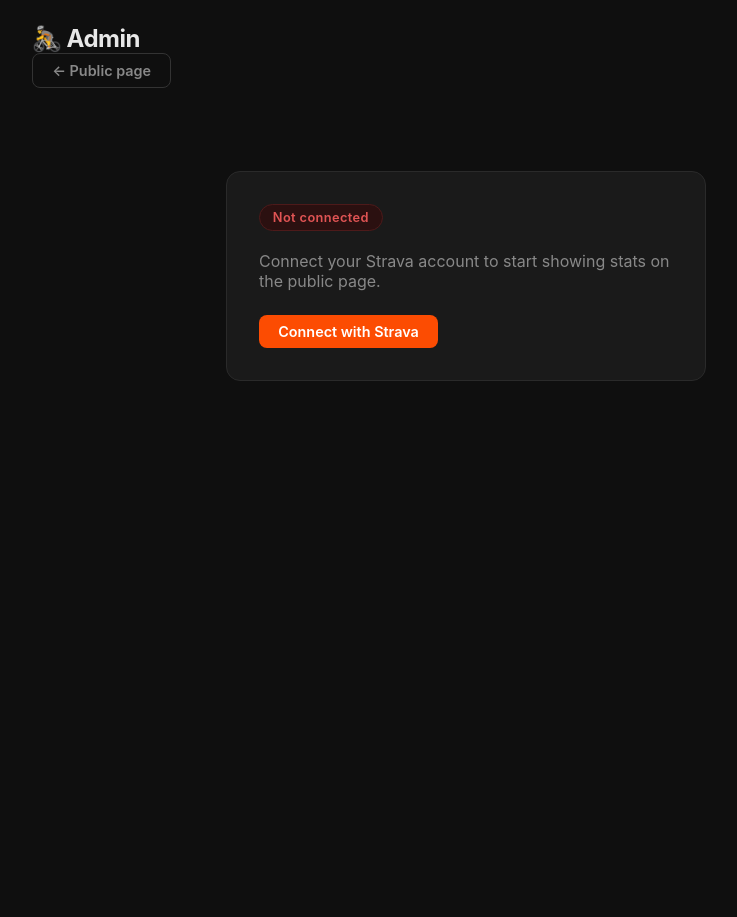
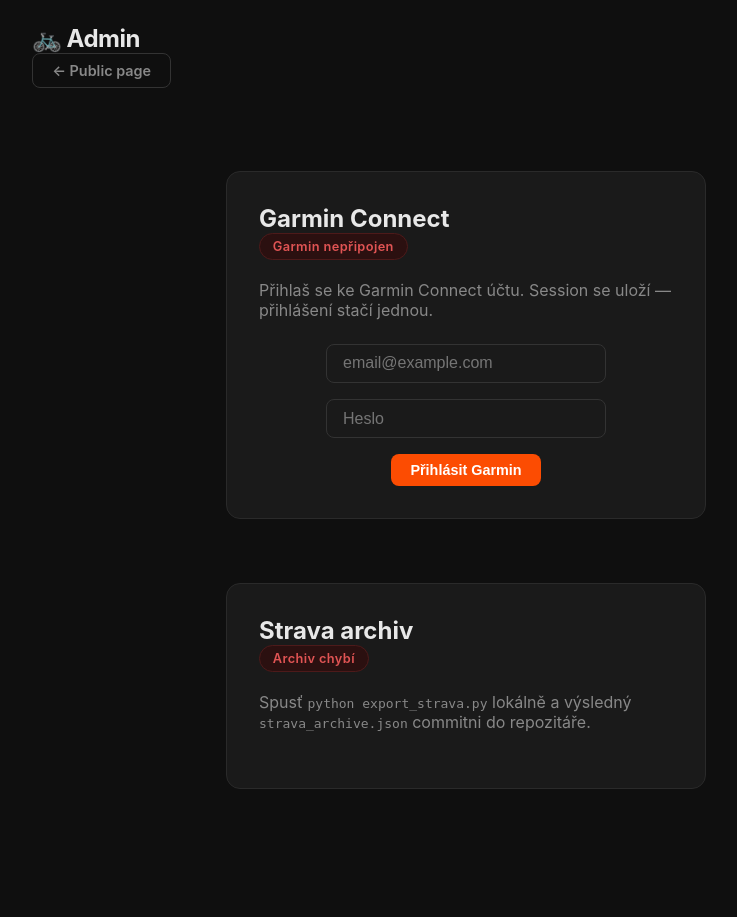
Before and after one commit to 212444970/strava-km-tracker, a Flask app: page /admin in a window 1280 px wide. Shown: the whole page, without its empty margins (174-911 px from the left). Before the commit the page ends 381 px from the top, so only its background shows below. Run offline with Flask 3, Linux system fonts and the light colour scheme.

Commit message:
Migrate from Strava live API to Garmin Connect + Strava static archive
https://claude.ai/code/session_01XD9BMqE78876eVJX5o9YbP

```diff
--- a/app.py
+++ b/app.py
@@ -3,47 +3,20 @@ import webbrowser
 from functools import wraps
 
 from dotenv import load_dotenv
-
 load_dotenv()
 
-from flask import (
-    Flask,
-    redirect,
-    render_template,
-    request,
-    session,
-    url_for,
-)
+from flask import Flask, redirect, render_template, request, session, url_for
 
-import strava_client
-import token_store
 import historical_store
+import strava_archive_store
+import garmin_client
 
 app = Flask(__name__)
 app.secret_key = os.environ.get("FLASK_SECRET_KEY", "dev-secret-change-me")
 
-STRAVA_AUTH_URL = "https://www.strava.com/oauth/authorize"
 PORT = int(os.environ.get("PORT", 5000))
-
-# In production set APP_URL=https://your-app.railway.app (no trailing slash)
 APP_URL = os.environ.get("APP_URL", f"http://localhost:{PORT}")
 ADMIN_PASSWORD = os.environ.get("ADMIN_PASSWORD", "")
-
-
-# ---------------------------------------------------------------------------
-# Auth helpers
-# ---------------------------------------------------------------------------
-
-def _auth_url():
-    redirect_uri = f"{APP_URL}/callback"
-    return (
-        f"{STRAVA_AUTH_URL}"
-        f"?client_id={os.environ['STRAVA_CLIENT_ID']}"
-        f"&redirect_uri={redirect_uri}"
-        f"&response_type=code"
-        f"&approval_prompt=auto"
-        f"&scope=activity:read_all"
-    )
 
 
 def admin_required(f):
@@ -55,52 +28,26 @@ def admin_required(f):
     return decorated
 
 
-# ---------------------------------------------------------------------------
-# Public routes
-# ---------------------------------------------------------------------------
+def _load_all_activities():
+    historical = historical_store.load()
+    archived   = strava_archive_store.load()
+    garmin     = garmin_client.get_activities()
+    combined = historical + archived + garmin
+    return sorted(combined, key=lambda x: x["date"], reverse=True)
+
 
 @app.route("/")
 def index():
-    tokens = token_store.load()
-    if not tokens:
+    if not garmin_client.is_connected() and not strava_archive_store.load():
         return render_template("index.html", connected=False)
-
-    activities = strava_client.get_activities()
-    if activities is None:
-        return render_template("index.html", connected=False)
-
-    # Merge: historical data covers pre-2024, Strava covers 2024+
-    historical = historical_store.load()
-    if historical:
-        strava_recent = [a for a in activities if a["date"] >= historical_store.HISTORICAL_CUTOFF]
-        all_activities = sorted(historical + strava_recent, key=lambda x: x["date"], reverse=True)
-    else:
-        all_activities = activities
-
+    activities = _load_all_activities()
     return render_template(
         "index.html",
         connected=True,
-        activities=all_activities,
-        category_labels=strava_client.CATEGORY_LABELS,
+        activities=activities,
+        category_labels=garmin_client.CATEGORY_LABELS,
     )
 
-
-@app.route("/api/stats")
-def api_stats():
-    """JSON endpoint — useful for embedding stats elsewhere."""
-    from flask import jsonify
-    tokens = token_store.load()
-    if not tokens:
-        return jsonify({"error": "not connected"}), 503
-    activities = strava_client.get_activities()
-    if activities is None:
-        return jsonify({"error": "failed to fetch activities"}), 503
-    return jsonify(strava_client.compute_stats(activities))
-
-
-# ---------------------------------------------------------------------------
-# Admin routes (password-protected when ADMIN_PASSWORD is set)
-# ---------------------------------------------------------------------------
 
 @app.route("/admin/login", methods=["GET", "POST"])
 def admin_login():
@@ -116,32 +63,57 @@ def admin_login():
 @app.route("/admin")
 @admin_required
 def admin():
-    connected = token_store.load() is not None
-    return render_template("admin.html", connected=connected, auth_url=_auth_url())
+    return render_template(
+        "admin.html",
+        garmin_connected=garmin_client.is_connected(),
+        archive_count=len(strava_archive_store.load()),
+    )
+
+
+@app.route("/admin/garmin-login", methods=["POST"])
+@admin_required
+def admin_garmin_login():
+    email    = request.form.get("email", "").strip()
+    password = request.form.get("password", "").strip()
+    result = garmin_client.login(email, password)
+    if result == "ok":
+        return redirect(url_for("admin"))
+    if result == "mfa":
+        return render_template("admin.html",
+                               garmin_connected=False,
+                               archive_count=len(strava_archive_store.load()),
+                               needs_mfa=True)
+    return render_template("admin.html",
+                           garmin_connected=False,
+                           archive_count=len(strava_archive_store.load()),
+                           garmin_error="Přihlášení selhalo. Zkontroluj email a heslo.")
+
+
+@app.route("/admin/garmin-mfa", methods=["POST"])
+@admin_required
+def admin_garmin_mfa():
+    code = request.form.get("code", "").strip()
+    result = garmin_client.login_mfa(code)
+    if result == "ok":
+        return redirect(url_for("admin"))
+    return render_template("admin.html",
+                           garmin_connected=False,
+                           archive_count=len(strava_archive_store.load()),
+                           garmin_error="Nesprávný MFA kód.")
+
+
+@app.route("/admin/garmin-disconnect", methods=["POST"])
+@admin_required
+def admin_garmin_disconnect():
+    garmin_client.disconnect()
+    return redirect(url_for("admin"))
 
 
 @app.route("/admin/refresh", methods=["POST"])
 @admin_required
 def admin_refresh():
-    strava_client.clear_cache()
+    garmin_client.clear_cache()
     return redirect(url_for("admin"))
-
-
-@app.route("/admin/logout-strava", methods=["POST"])
-@admin_required
-def admin_logout_strava():
-    token_store.delete()
-    strava_client.clear_cache()
-    return redirect(url_for("admin"))
-
-
-@app.route("/callback")
-def callback():
-    code = request.args.get("code")
-    if not code:
-        return "Authorization failed — no code returned.", 400
-    strava_client.exchange_code(code)
-    return redirect(url_for("index"))
 
 
 if __name__ == "__main__":
--- a/requirements.txt
+++ b/requirements.txt
@@ -2,3 +2,4 @@ flask>=3.0
 requests>=2.31
 python-dotenv>=1.0
 gunicorn>=21.0
+garminconnect>=0.2.19
--- /dev/null
+++ b/strava_archive_store.py
@@ -0,0 +1,16 @@
+import json
+import os
+
+_DATA_DIR = os.environ.get("DATA_DIR", os.path.dirname(os.path.abspath(__file__)))
+ARCHIVE_FILE = os.path.join(_DATA_DIR, "strava_archive.json")
+_FALLBACK = os.path.join(os.path.dirname(os.path.abspath(__file__)), "strava_archive.json")
+GARMIN_CUTOFF = "2026-08-16"
+
+
+def load():
+    path = ARCHIVE_FILE if os.path.exists(ARCHIVE_FILE) else _FALLBACK
+    try:
+        with open(path, "r", encoding="utf-8") as f:
+            return json.load(f)
+    except FileNotFoundError:
+        return []
--- a/templates/admin.html
+++ b/templates/admin.html
@@ -1,33 +1,63 @@
 <!DOCTYPE html>
-<html lang="en">
+<html lang="cs">
 <head>
   <meta charset="UTF-8" />
   <meta name="viewport" content="width=device-width, initial-scale=1.0" />
-  <title>Admin — Bike KM Tracker</title>
+  <title>Admin &#8212; Bike KM Tracker</title>
   <link rel="stylesheet" href="/static/style.css" />
 </head>
 <body>
   <header>
-    <h1>🚴 Admin</h1>
-    <a href="/" class="btn btn-ghost">← Public page</a>
+    <h1>&#128690; Admin</h1>
+    <a href="/" class="btn btn-ghost">&larr; Public page</a>
   </header>
 
   <div class="admin-box">
-    {% if connected %}
-    <div class="status connected">Strava connected</div>
-    <p>Your activities are being fetched from Strava.</p>
-    <div class="admin-actions">
-      <form action="/admin/refresh" method="post">
-        <button class="btn btn-secondary">Sync latest rides</button>
+    <h2>Garmin Connect</h2>
+
+    {% if garmin_connected %}
+      <div class="status connected">Garmin p&#345;ipojen</div>
+      <p>Nov&#233; aktivity (od 16.&#160;8.&#160;2026) se na&#269;&#237;taj&#237; z Garmin Connect.</p>
+      <div class="admin-actions">
+        <form action="/admin/refresh" method="post">
+          <button class="btn btn-secondary">Sync Garmin</button>
+        </form>
+        <form action="/admin/garmin-disconnect" method="post">
+          <button class="btn btn-danger">Odpojit Garmin</button>
+        </form>
+      </div>
+
+    {% elif needs_mfa %}
+      <div class="status disconnected">Vy&#382;adov&#225;n MFA k&#243;d</div>
+      <p>Zadej jednor&#225;zov&#253; k&#243;d z Garmin autentiza&#269;n&#237; aplikace.</p>
+      <form action="/admin/garmin-mfa" method="post" class="login-form">
+        <input type="text" name="code" placeholder="123456" maxlength="6" autocomplete="one-time-code" required />
+        <button class="btn btn-strava" type="submit">Potvrdit</button>
       </form>
-      <form action="/admin/logout-strava" method="post">
-        <button class="btn btn-danger">Disconnect Strava</button>
+
+    {% else %}
+      <div class="status disconnected">Garmin nep&#345;ipojen</div>
+      {% if garmin_error %}
+        <p class="error-msg">{{ garmin_error }}</p>
+      {% endif %}
+      <p>P&#345;ihla&#353; se ke Garmin Connect &#250;&#269;tu. Session se ulo&#382;&#237; &#8212; p&#345;ihl&#225;&#353;en&#237; sta&#269;&#237; jednou.</p>
+      <form action="/admin/garmin-login" method="post" class="login-form">
+        <input type="email" name="email" placeholder="email@example.com" required
+               style="width:100%;max-width:280px;padding:.6rem 1rem;background:#1a1a1a;border:1px solid #333;border-radius:8px;color:#e8e8e8;font-size:1rem;outline:none;" />
+        <input type="password" name="password" placeholder="Heslo" required />
+        <button class="btn btn-strava" type="submit">P&#345;ihl&#225;sit Garmin</button>
       </form>
-    </div>
+    {% endif %}
+  </div>
+
+  <div class="admin-box" style="margin-top:1.5rem">
+    <h2>Strava archiv</h2>
+    {% if archive_count > 0 %}
+      <div class="status connected">Archiv na&#269;ten</div>
+      <p>{{ archive_count }} aktivit ze Stravy (do 15.&#160;8.&#160;2026) je ulo&#382;eno jako statick&#253; archiv.</p>
     {% else %}
-    <div class="status disconnected">Not connected</div>
-    <p>Connect your Strava account to start showing stats on the public page.</p>
-    <a href="{{ auth_url }}" class="btn btn-strava">Connect with Strava</a>
+      <div class="status disconnected">Archiv chyb&#237;</div>
+      <p>Spus&#357; <code>python export_strava.py</code> lok&#225;ln&#283; a v&#253;sledn&#253; <code>strava_archive.json</code> commitni do repozit&#225;&#345;e.</p>
     {% endif %}
   </div>
 </body>
```
Also changed, not shown: export_strava.py (added, +35 -0 lines), garmin_client.py (added, +182 -0 lines).
